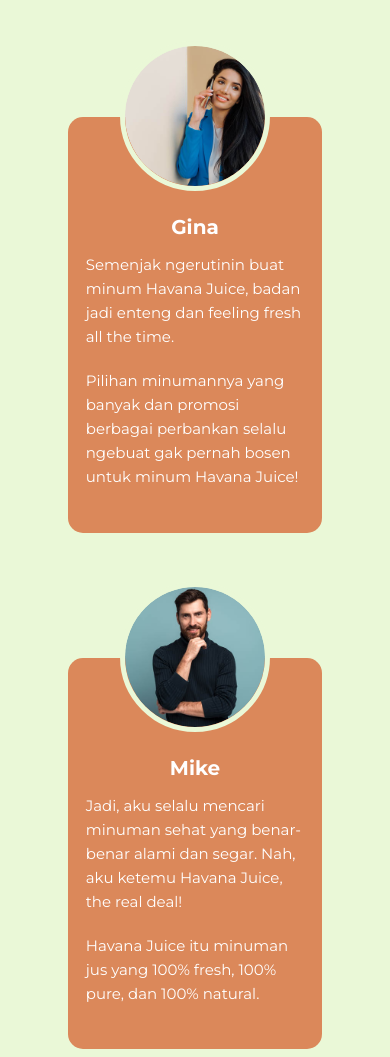
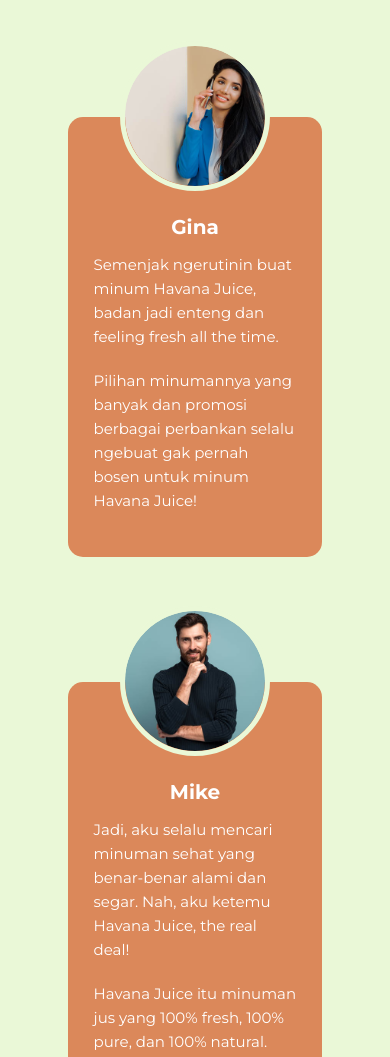
Before and after one commit to rehanadi/havana-juice-css, a plain HTML site: page index.html in a window 390 px wide. Shown: the part 6243-7300 px from the top of the page. Drawn offline with Linux system fonts and the light colour scheme; files whose address does not match are found by name.

```diff
--- a/style.css
+++ b/style.css
@@ -1030,6 +1030,7 @@ img {
 
   .testimonials__container--testimonial {
     flex-basis: 75%;
+    padding: var(--padding-d-l-v) var(--padding-d-l-h);
   }
 
   .footer__content {
```
